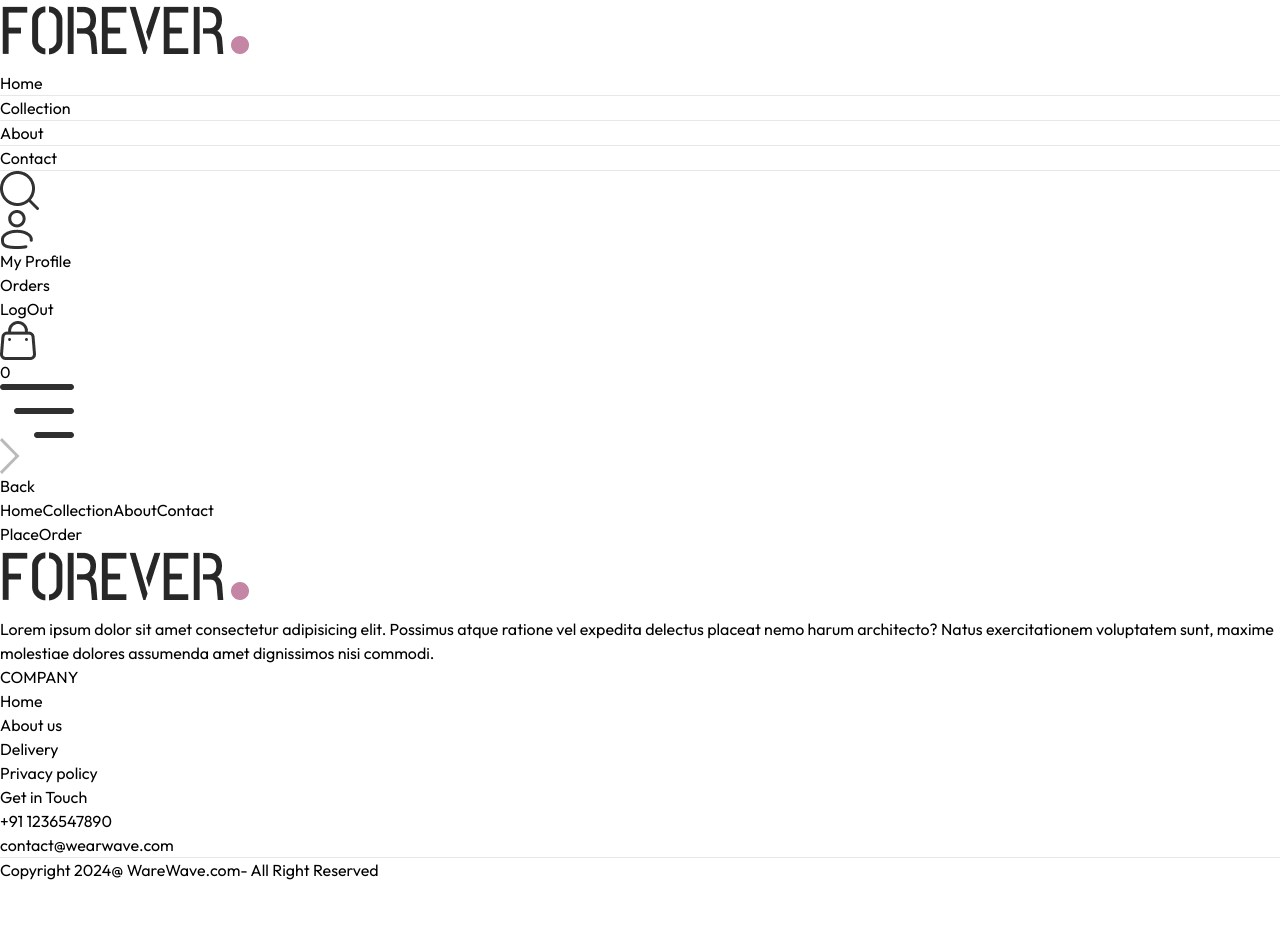
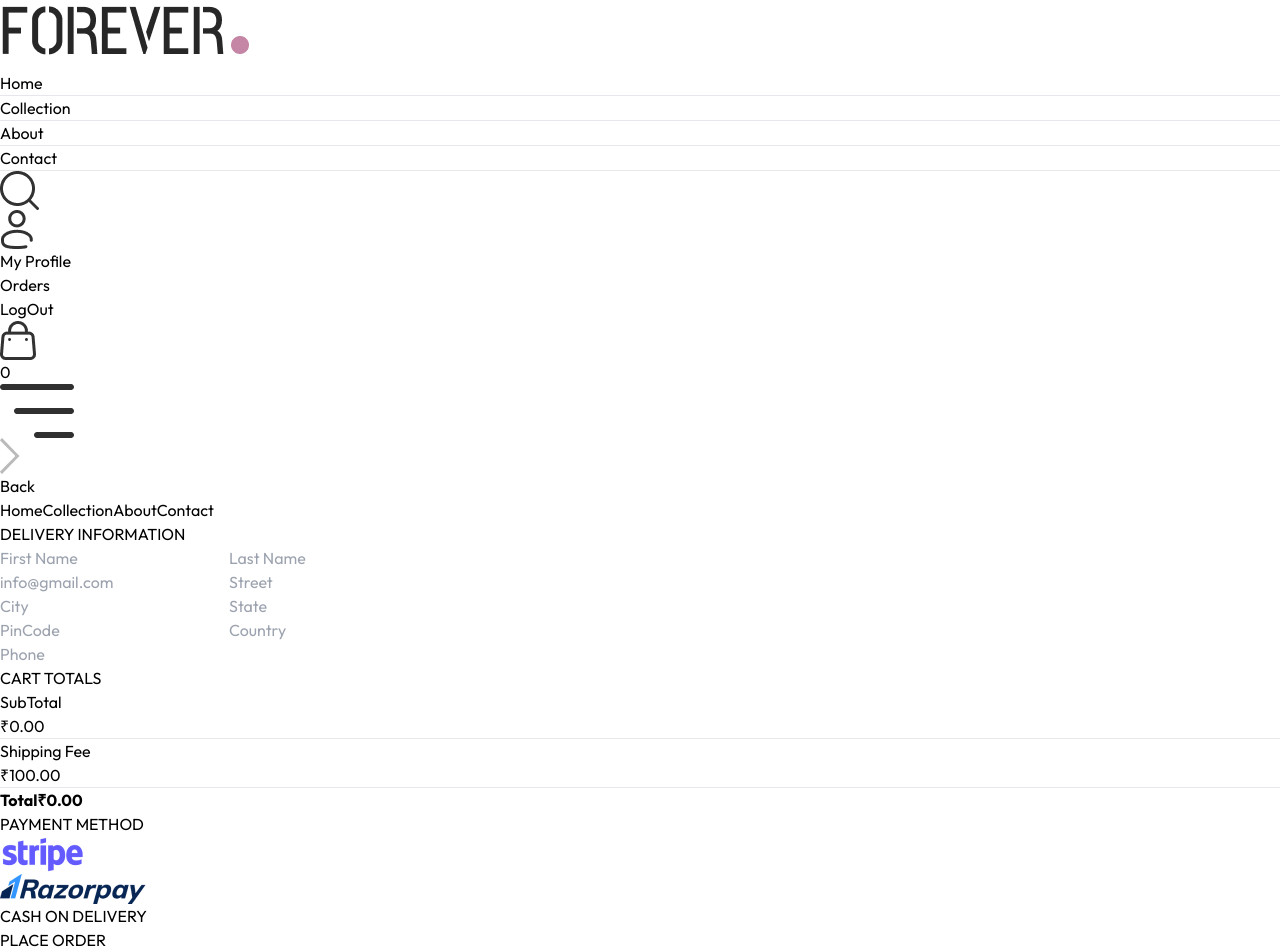
Before and after one commit to DevRahul06/WearWave, a React (Vite) app: page /place-order in a window 1280 px wide. Shown: the top 952 px of the page. Before the commit the page ends 882 px from the top, so only its background shows below. Built offline with nearby package versions, Linux system fonts and the light colour scheme.

Commit message:
Create Place-Order page

```diff
--- a/src/context/shopContext.jsx
+++ b/src/context/shopContext.jsx
@@ -1,6 +1,7 @@
 import { createContext, useEffect, useState } from "react";
 import { products } from "../assets/frontend_assets/assets";
 import { toast } from "react-toastify";
+import {useNavigate} from 'react-router-dom'
 
 export const ShopContext = createContext();
 
@@ -10,6 +11,7 @@
   const [search, setSearch] = useState("");
   const [showSearch, setShowSearch] = useState(false);
   const [cartItems, setCartItem] = useState({});
+  const navigate = useNavigate()
 
   const addToCart = async (itemId, size) => {
     if (!size) {
@@ -85,6 +87,7 @@
     getCartCount,
     upadateQuantity,
     getCartAmount,
+    navigate,
   };
 
   return (
--- a/src/pages/Cart.jsx
+++ b/src/pages/Cart.jsx
@@ -5,7 +5,7 @@
 import CartTotal from "../components/CartTotal";
 
 const Cart = () => {
-  const { products, currency, cartItems, upadateQuantity } =
+  const { products, currency, cartItems, upadateQuantity, navigate } =
     useContext(ShopContext);
   const [cartData, setCartData] = useState([]);
 
@@ -94,7 +94,7 @@
           <div className="w-full sm:w-[450px]">
             <CartTotal />
             <div className="w-full text-end">
-              <button className="bg-black text-white text-sm my-8 px-8 py-3">
+              <button onClick={()=>navigate('/place-order')} className="bg-black text-white text-sm my-8 px-8 py-3">
                 PROCEED TO CHECKOUT
               </button>
             </div>
--- a/src/pages/PlaceOrder.jsx
+++ b/src/pages/PlaceOrder.jsx
@@ -1,9 +1,131 @@
-import React from 'react'
+import React, { useContext, useState } from "react";
+import Title from "../components/Title";
+import CartTotal from "../components/CartTotal";
+import { assets } from "../assets/frontend_assets/assets";
+import { ShopContext } from "../context/shopContext";
 
 const PlaceOrder = () => {
+  const [method, setMethod] = useState("cod");
+
+  const {navigate} = useContext(ShopContext)
+
   return (
-    <div>PlaceOrder</div>
-  )
-}
+    <div className="flex flex-col sm:flex-row justify-between gap-4 pt-5 sm:pt-14 min-h-[80vh] border-t">
+      {/* Left side */}
 
-export default PlaceOrder
+      <div className="flex flex-col gap-4 w-full sm:max-w-[480px]">
+        <div className="text-xl sm:text-2xl my-3">
+          <Title text1={"DELIVERY"} text2={"INFORMATION"} />
+        </div>
+        <div className="flex gap-3">
+          <input
+            type="text"
+            className="border border-gray-300 rounded py-1.5 px-3.5 w-full"
+            placeholder="First Name"
+          />
+          <input
+            type="text"
+            className="border border-gray-300 rounded py-1.5 px-3.5 w-full"
+            placeholder="Last Name"
+          />
+        </div>
+        <input
+          type="email"
+          className="border border-gray-300 rounded py-1.5 px-3.5 w-full"
+          placeholder="info@gmail.com"
+        />
+        <input
+          type="text"
+          className="border border-gray-300 rounded py-1.5 px-3.5 w-full"
+          placeholder="Street"
+        />
+        <div className="flex gap-3">
+          <input
+            type="text"
+            className="border border-gray-300 rounded py-1.5 px-3.5 w-full"
+            placeholder="City"
+          />
+          <input
+            type="text"
+            className="border border-gray-300 rounded py-1.5 px-3.5 w-full"
+            placeholder="State"
+          />
+        </div>
+        <div className="flex gap-3">
+          <input
+            type="number"
+            className="border border-gray-300 rounded py-1.5 px-3.5 w-full"
+            placeholder="PinCode"
+          />
+          <input
+            type="text"
+            className="border border-gray-300 rounded py-1.5 px-3.5 w-full"
+            placeholder="Country"
+          />
+        </div>
+        <input
+          type="number"
+          className="border border-gray-300 rounded py-1.5 px-3.5 w-full"
+          placeholder="Phone"
+        />
+      </div>
+
+      {/* Right Side */}
+
+      <div className="mt-8">
+        <div className="mt-8 min-w-80">
+          <CartTotal />
+        </div>
+        <div className="mt-12">
+          <Title text1={"PAYMENT"} text2={"METHOD"} />
+
+          {/* Payment method  */}
+
+          <div className="flex gap-3 flex-col lg:flex-row">
+            <div
+              onClick={() => setMethod("stripe")}
+              className="flex items-center gap-3 border p-2 px-3 cursor-pointer"
+            >
+              <p
+                className={`min-w-3.5 h-3.5 border rounded-full ${
+                  method === "stripe" ? "bg-green-400" : ""
+                }`}
+              ></p>
+              <img src={assets.stripe_logo} className="h-5 mx-4" alt="" />
+            </div>
+            <div
+              onClick={() => setMethod("razorpay")}
+              className="flex items-center gap-3 border p-2 px-3 cursor-pointer"
+            >
+              <p
+                className={`min-w-3.5 h-3.5 border rounded-full ${
+                  method === "razorpay" ? "bg-green-400" : ""
+                }`}
+              ></p>
+              <img src={assets.razorpay_logo} className="h-5 mx-4" alt="" />
+            </div>
+            <div
+              onClick={() => setMethod("cod")}
+              className="flex items-center gap-3 border p-2 px-3 cursor-pointer"
+            >
+              <p
+                className={`min-w-3.5 h-3.5 border rounded-full ${
+                  method === "cod" ? "bg-green-400" : ""
+                }`}
+              ></p>
+              <p className="text-gray-500 text-sm font-medium">
+                CASH ON DELIVERY
+              </p>
+            </div>
+          </div>
+          <div className="w-full text-end mt-8">
+            <button onClick={()=> navigate('/orders')} className="bg-black text-white px-16 py-3 text-sm">PLACE ORDER</button>
+
+          </div>
+        </div>
+      </div>
+    </div>
+  );
+};
+
+export default PlaceOrder;
```
